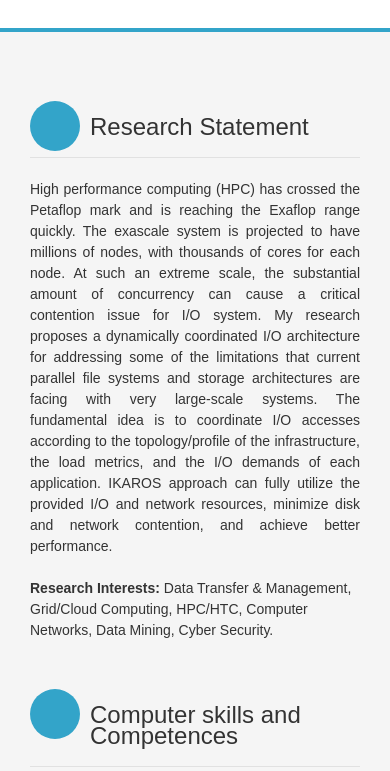
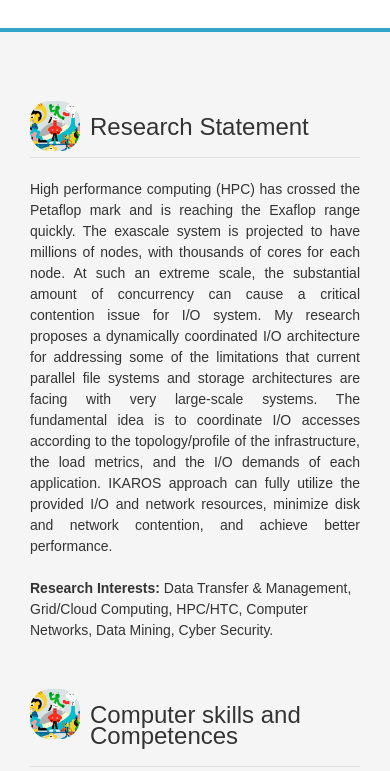
Before and after one commit to filippidis/filippidis.github.io, a plain HTML site: page index.html in a window 390 px wide. Shown: the part 73-844 px from the top of the page. Drawn offline with Linux system fonts and the light colour scheme; a web font is replaced by a local one.

Commit message:
cv mobile css image update

```diff
--- a/cv.css
+++ b/cv.css
@@ -237,7 +237,12 @@
 
 	section[role=main] h3:before {
 		background-color: #33a4c9;
-		border-radius: 25px;
+	        background-image:url('1.jpg') ;
+		background-size:     cover;
+		background-repeat:   no-repeat;
+                background-position: center center;
+                border-radius: 20px;
+
 	}
 
 		/***************
--- a/mobile.css
+++ b/mobile.css
@@ -183,7 +183,11 @@ Créateur : Christophe HERMANN (@chrishrmnn)
 
 	section[role=main] h3:before {
 		background-color: #33a4c9;
-		border-radius: 25px;
+		background-image:url('1.jpg') ;
+		background-size:     cover;
+		background-repeat:   no-repeat;
+                background-position: center center;
+                border-radius: 20px
 	}
 
 		/***************
```
Also changed, not shown: 1.jpg (added).
